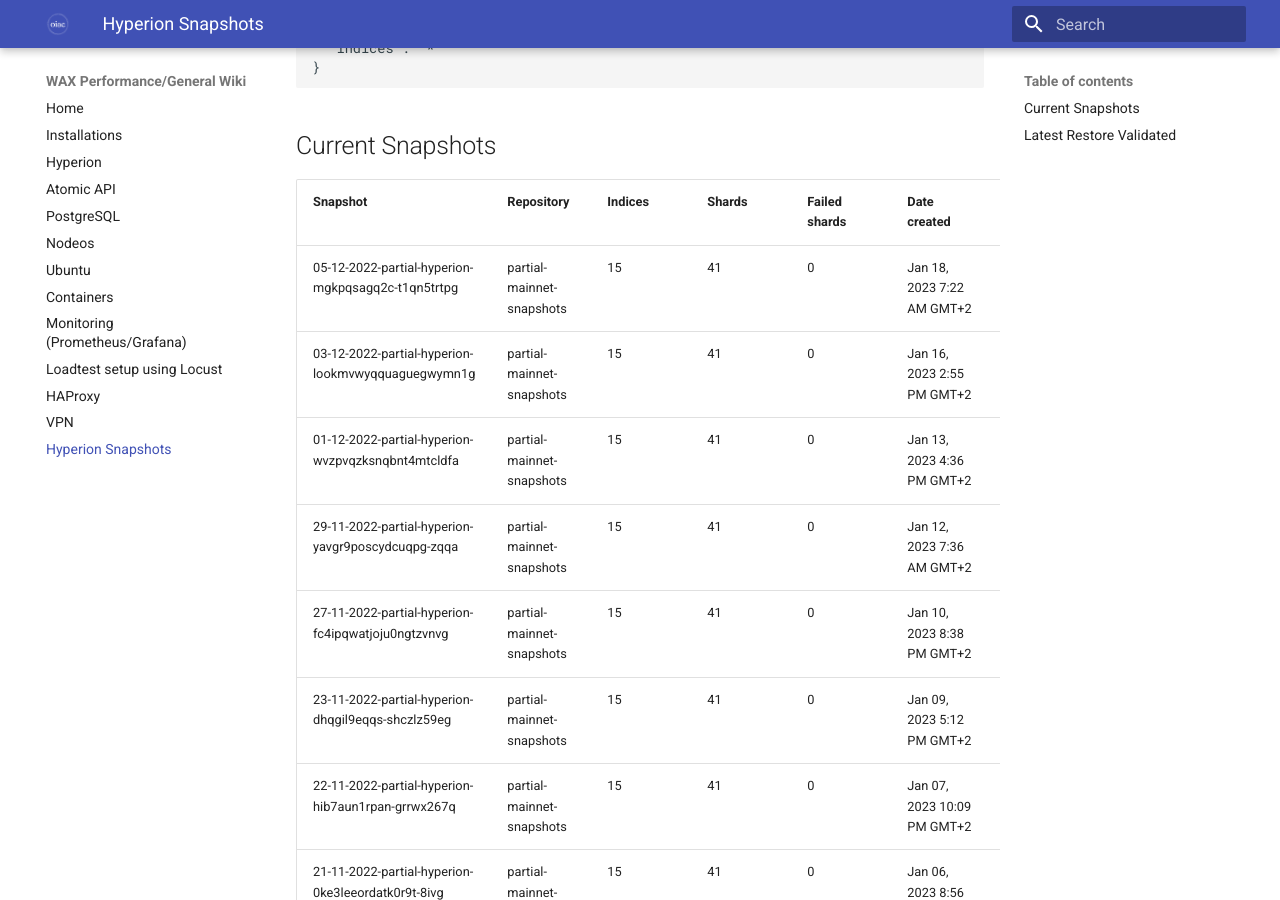
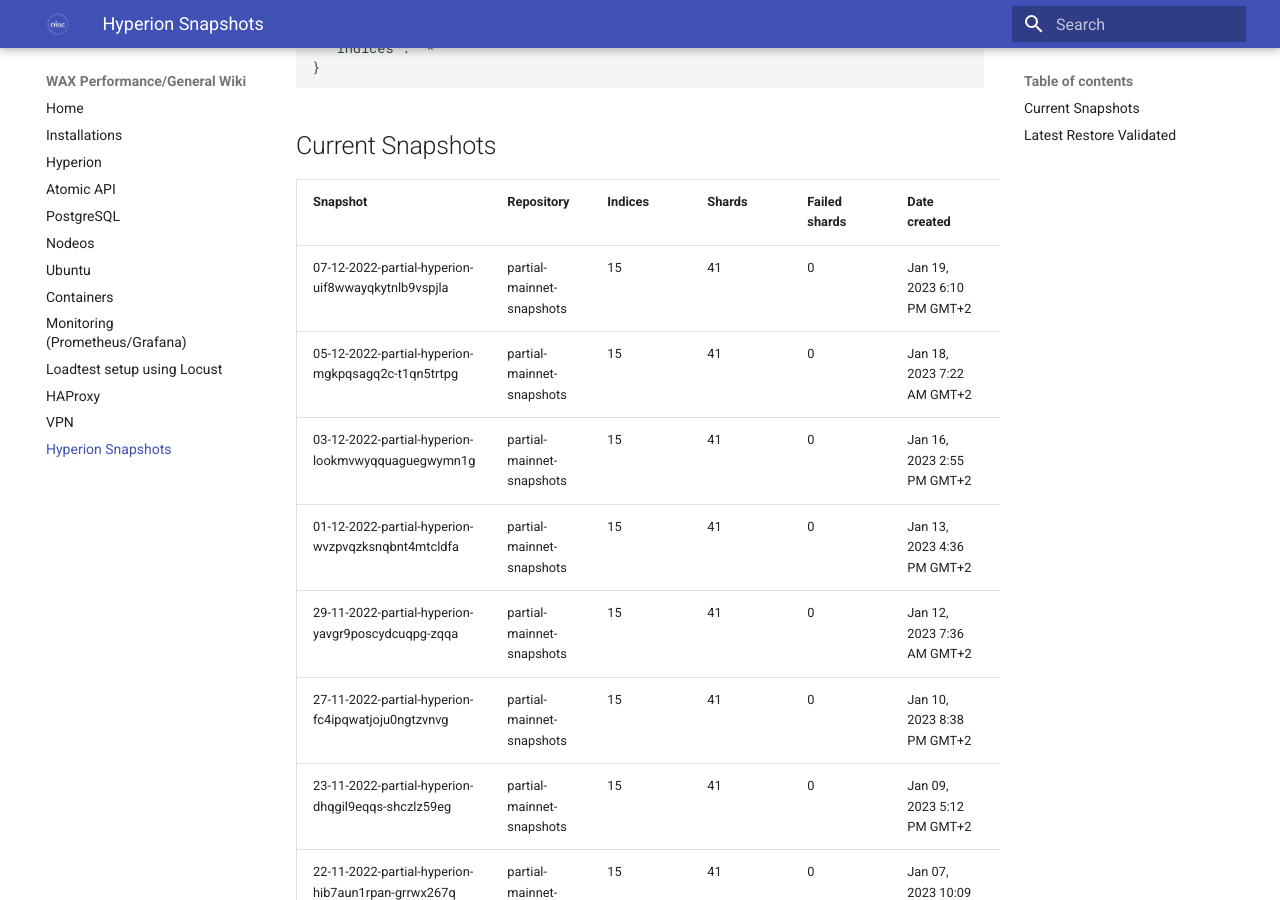
Before and after one commit to oneinacillian/wiki, an MkDocs documentation site: the page built from docs/snapshots.md, in a window 1280 px wide and 900 px high, scrolled down 2022 px. Built offline with MkDocs 1.6.1 and Material for MkDocs 9.7.7, drawn with Linux system fonts in a browser that asks for light colours.

Commit message:
Added snapshot for 07/12/2022 for a partial hyperion

```diff
--- a/docs/snapshots.md
+++ b/docs/snapshots.md
@@ -60,6 +60,7 @@
 
 | Snapshot                                           | Repository                | Indices | Shards | Failed shards | Date created                | Duration |
 |----------------------------------------------------|---------------------------|---------|--------|---------------|-----------------------------|----------|
+| 07-12-2022-partial-hyperion-uif8wwayqkytnlb9vspjla | partial-mainnet-snapshots | 15      | 41     | 0             | Jan 19, 2023 6:10 PM GMT+2  | 40s      |
 | 05-12-2022-partial-hyperion-mgkpqsagq2c-t1qn5trtpg | partial-mainnet-snapshots | 15      | 41     | 0             | Jan 18, 2023 7:22 AM GMT+2  | 39s      |
 | 03-12-2022-partial-hyperion-lookmvwyqquaguegwymn1g | partial-mainnet-snapshots | 15      | 41     | 0             | Jan 16, 2023 2:55 PM GMT+2  | 53s      |
 | 01-12-2022-partial-hyperion-wvzpvqzksnqbnt4mtcldfa | partial-mainnet-snapshots | 15      | 41     | 0             | Jan 13, 2023 4:36 PM GMT+2  | 29s      |
```
